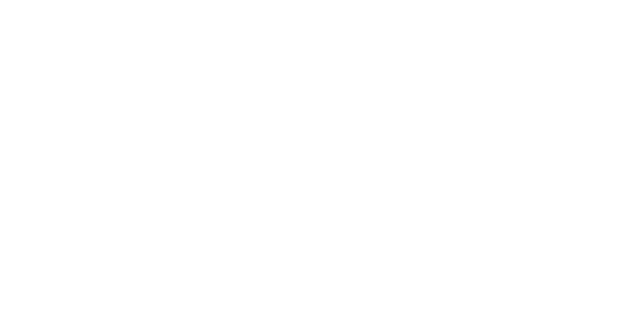
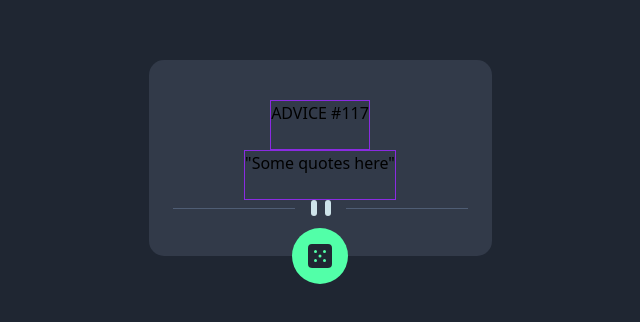
Before and after one commit to WAtuchei/FrontEndMentor-API2-AdviceGenerator__-React-, a React (Vite) app: page / in a window 1280 px wide. Shown: the part 242-564 px from the top of the page, without its empty margins (320-960 px from the left). Built offline with nearby package versions, Linux system fonts and the light colour scheme.

Commit message:
Design: main app layout

```diff
--- a/src/App.css
+++ b/src/App.css
@@ -1,4 +1,8 @@
 html, body {
   min-width: 375px !important;
   min-height: 100dvh;
+  background-color: hsl(218, 23%, 16%);
+  display: flex;
+  justify-content: center;
+  align-items: center;
 }
--- a/src/App.jsx
+++ b/src/App.jsx
@@ -1,11 +1,32 @@
 import './App.css'
+import './sass/mainApp.scss'
 
 function App() {
 
   return (
-    <>
+    <div className='main-container'>
+      <main className='main'>
+      {/* header */}
+        <header className="main__head">
+          <h1>
+            ADVICE #117
+          </h1>
+        </header>
 
-    </>
+        <article className="main__quotes">
+          <p>
+            {`"Some quotes here"`}
+          </p>
+        </article>
+
+        <div className="main__divider">
+          <img src="../images/pattern-divider-mobile.svg" alt="divider-line" />
+        </div>
+      </main>
+      <div className='dice-container'>
+        <img src="../images/icon-dice.svg" alt="dice" />
+      </div>
+    </div>
   )
 }
 export default App
--- a/src/sass/_varibles.scss
+++ b/src/sass/_varibles.scss
@@ -13,3 +13,15 @@ $DarkBlue: hsl(218, 23%, 16%);
 $Font: "Manrope", sans-serif;
 $FontSize: 28px;
 $FontWeight: 800;
+
+@mixin Flex ($justify, $align, $direction: row,) {
+   display: flex;
+   flex-direction: $direction;
+   justify-content: $justify;
+   align-items: $align;
+}
+
+@mixin FontType ($size, $weight) {
+   font-size: $size;
+   font-weight: $weight;
+}
--- /dev/null
+++ b/src/sass/mainApp.scss
@@ -0,0 +1,30 @@
+@import "varibles";
+
+.main-container {
+   position: relative;
+   width: 100%;
+   padding: 1.5rem .5rem;
+   border-radius: 15px;
+   background-color: $DarkGrayishBlue;
+   @include Flex (center, center);
+}
+
+.main {
+   width: 100%;
+   padding: 1rem;
+   @include Flex (center, center, column);
+
+   &__head, &__quotes {
+      height: 50px;
+      border: 1px solid blueviolet;
+   }
+}
+
+.dice-container {
+   position: absolute;
+   bottom: 0;
+   padding: 1rem;
+   border-radius: 100%;
+   background-color: $NeonGreen;
+   transform: translateY(50%);
+}
--- a/src/sass/reset.scss
+++ b/src/sass/reset.scss
@@ -5,6 +5,7 @@
    padding: 0;
    box-sizing: border-box;
    scroll-behavior: smooth;
+   background-color: $DarkBlue;
    font-family: $Font;
    font-size: $FontSize;
    font-weight: $FontWeight;
```
